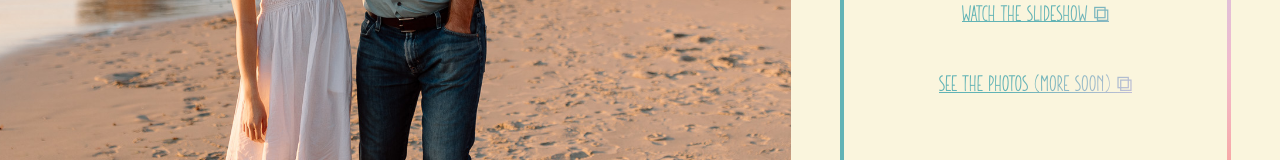
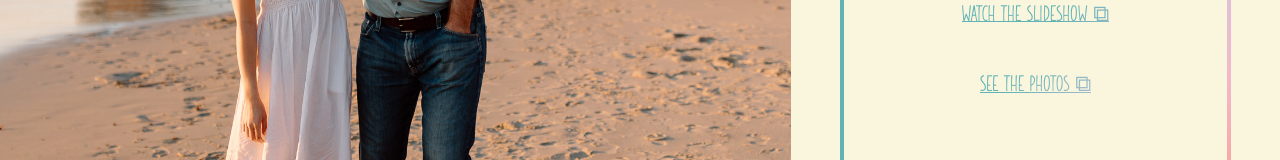
Before and after one commit to JoeDailey/katie-joe.com, a plain HTML site: page index.html in a window 1280 px wide. Shown: the part 534-694 px from the top of the page. Drawn offline with Linux system fonts and the light colour scheme.

Commit message:
lightroom

```diff
--- a/index.html
+++ b/index.html
@@ -108,8 +108,8 @@
               <a
                 class="link-out"
                 target="_blank"
-                href="https://photos.app.goo.gl/fxY8iqinRk3oJHgj9"
-                >See the Photos (more soon) ⧉</a
+                href="https://adobe.ly/4mGotaS"
+                >See the Photos ⧉</a
               >
             </div>
             <a class="next" href="#game">Open our Trading Cards</a>
```
